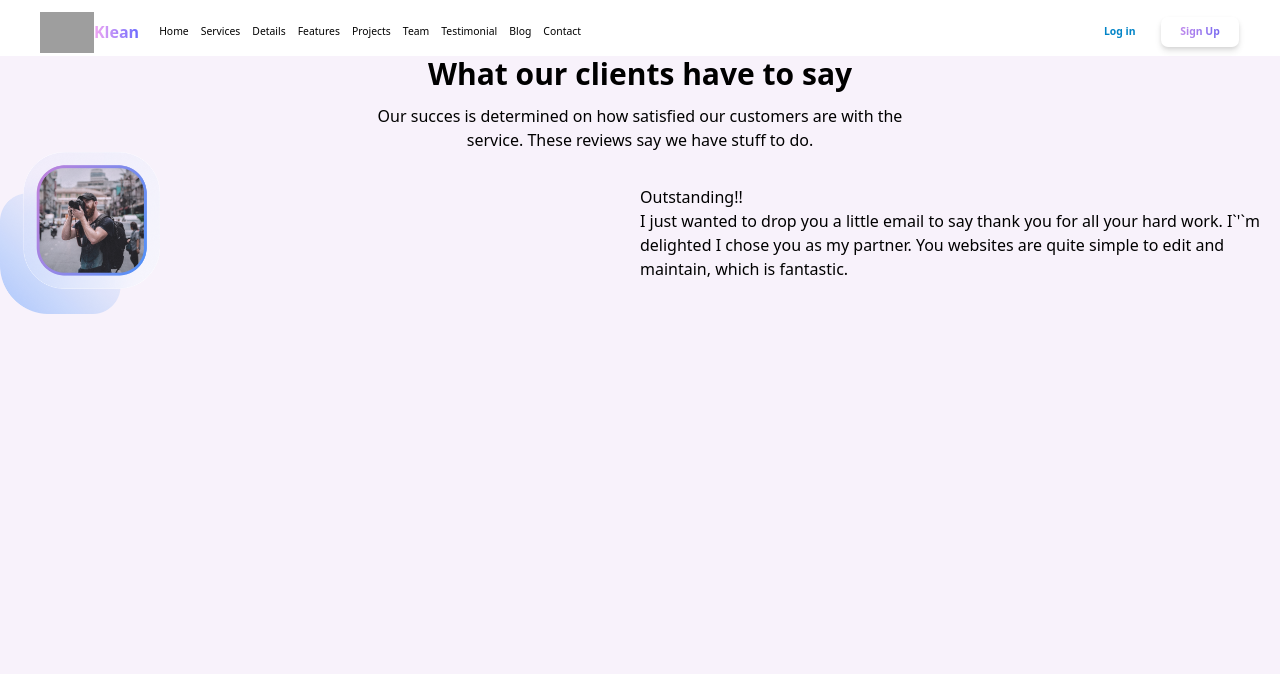
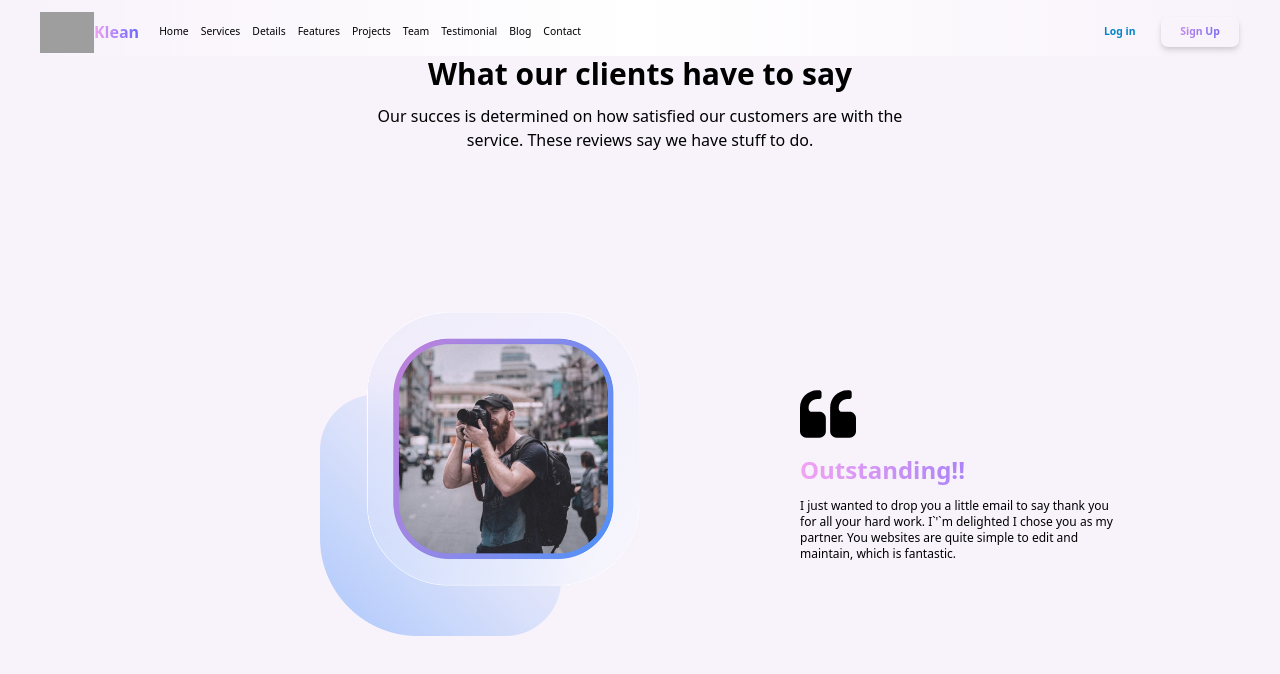
Before and after one commit to ING-JJAVIER/ThemeWagon, a Next.js app: page /testimonial in a window 1280 px wide. Shown: the top 674 px of the page. Built offline with nearby package versions, Linux system fonts and the light colour scheme; grey boxes are pictures that could not be loaded.

Commit message:
testimonial

```diff
--- a/app/globals.css
+++ b/app/globals.css
@@ -2,19 +2,22 @@
 @tailwind components;
 @tailwind utilities;
 
+#Navbar,
 #home,
 #services,
 #details,
 #features,
 #projects,
-#team {
+#team,
+#testimonial {
     background: #f8f2fb;
 }
 
 #submit,
 #klean,
 #title,
-#read {
+#read,
+#outstanding {
     background-image: linear-gradient(to right, rgba(238, 130, 238, 0.7), rgba(0, 0, 255, 0.581));
     background-clip: text;
     -webkit-background-clip: text;
--- a/app/layout.jsx
+++ b/app/layout.jsx
@@ -21,10 +21,13 @@ export const metadata = {
 export default function RootLayout({ children }) {
   return (
     <html lang="en">
+      <meta charSet="UTF-8"></meta>
       <body
         className={`${geistSans.variable} ${geistMono.variable} antialiased`}
       >
+        <header id="Navbar">
         <Navbar />
+        </header>
         {children}
       </body>
     </html>
--- a/app/testimonial/page.jsx
+++ b/app/testimonial/page.jsx
@@ -3,7 +3,7 @@ import Image from 'next/image'
 
 export default function Testimonial() {
   return (
-    <main id='team' className='w-full h-screen'>
+    <main id='testimonial' className='w-full h-screen'>
       <section className='flex justify-center items-center w-full'>
         <article className='w-8/12 grid place-content-center'>
           <h2 className='text-center font-bold text-3xl'>What our clients have to say</h2>
@@ -13,16 +13,21 @@ export default function Testimonial() {
         </article>
       </section>
 
-<section className='w-full flex justify-center items-center'>
+      <section className='w-full mt-40'>
         <article className='w-full flex justify-center items-center'>
-        <div className='w-1/2'>
-        <figure className='flex justify-center items-center w-40'>
-              <Image src='/testimonial/image1.png' width='200' height='300' alt='photo of John Adams' />
+          <div className='w-1/2 flex justify-end'>
+            <figure className='flex w-1/2'>
+              <Image className='w-full' src='/testimonial/image1.png' width='200' height='300' alt='photo of John Adams' />
             </figure>
           </div>
+
+          <div className=' flex flex-col justify-start items-center w-1/2'>
             <div className='w-1/2'>
-    <h2>Outstanding!!</h2>
-    <p>I just wanted to drop you a little email to say thank you for all your hard work. I`&apos;`m delighted I chose you as my partner. You websites are quite simple to edit and maintain, which is fantastic.</p>
+              <figure>
+                <Image className='w-14 fill-transparent' src='/testimonial/quote.svg' width={100} height={100} alt='quote icon' /></figure>
+              <h2 id='outstanding' className='text-2xl font-bold my-3'>Outstanding!!</h2>
+              <p className='text-xs'>I just wanted to drop you a little email to say thank you for all your hard work. I`&apos;`m delighted I chose you as my partner. You websites are quite simple to edit and maintain, which is fantastic.</p>
+            </div>
           </div>
         </article>
       </section>
--- a/components/Navbar.jsx
+++ b/components/Navbar.jsx
@@ -4,7 +4,7 @@ import Image from 'next/image'
 
 export default function Navbar() {
     return (
-        <nav className='flex h-14 w-full bg-gradient-to-r from-transparent via-white to-transparent'>
+        <nav className='flex h-14 w-full bg-gradient-to-r from-transparent from-1% via-white via-98% to-transparent to-1%'>
 
             <ul className='w-full text-[.65rem]'>
                 <div id='menu' className='flex items-center w-full justify-start  px-10 py-3'>
```
Also changed, not shown: public/testimonial/quote.svg (added). Lines whose indentation alone changed are shown as unchanged.
